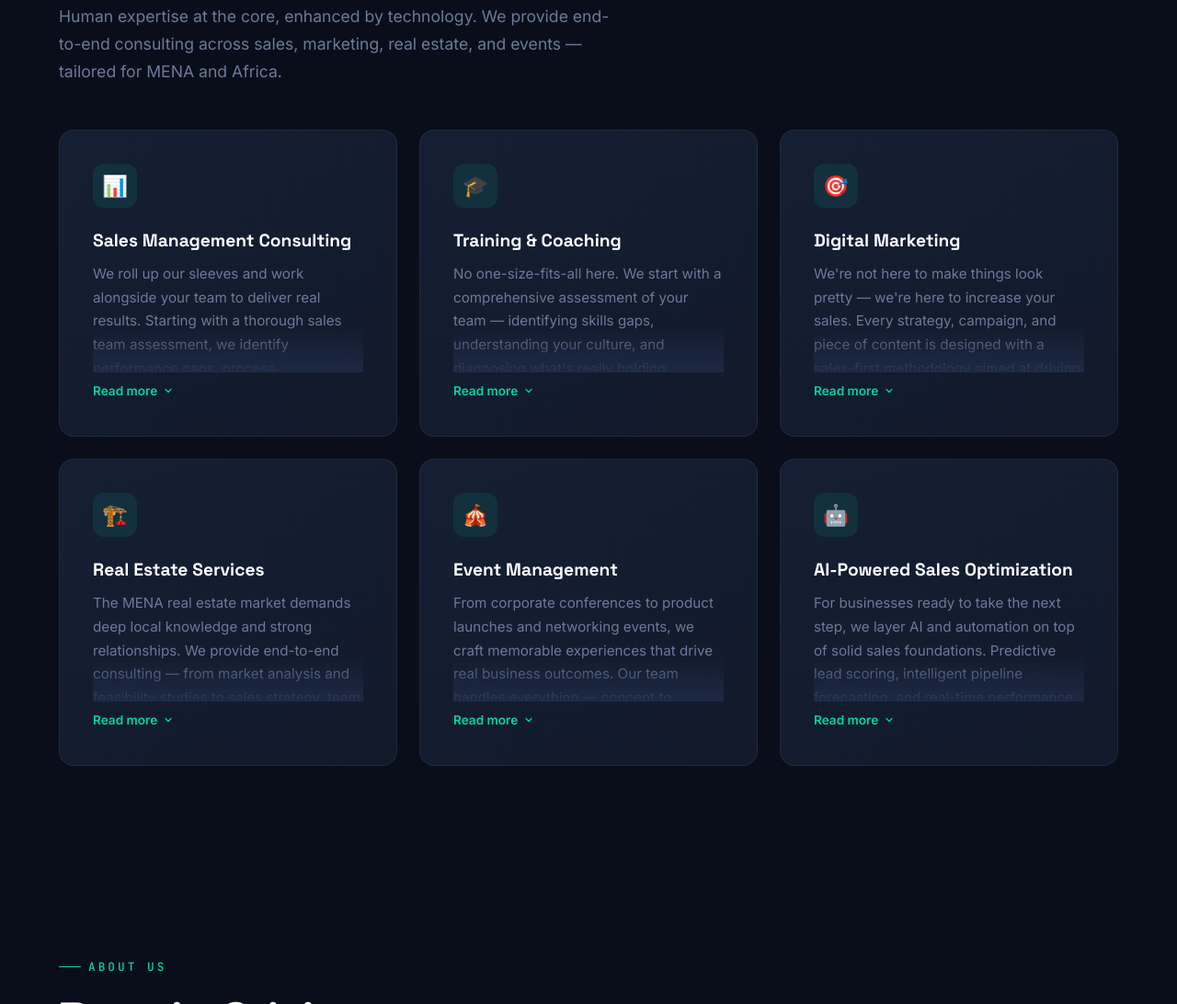
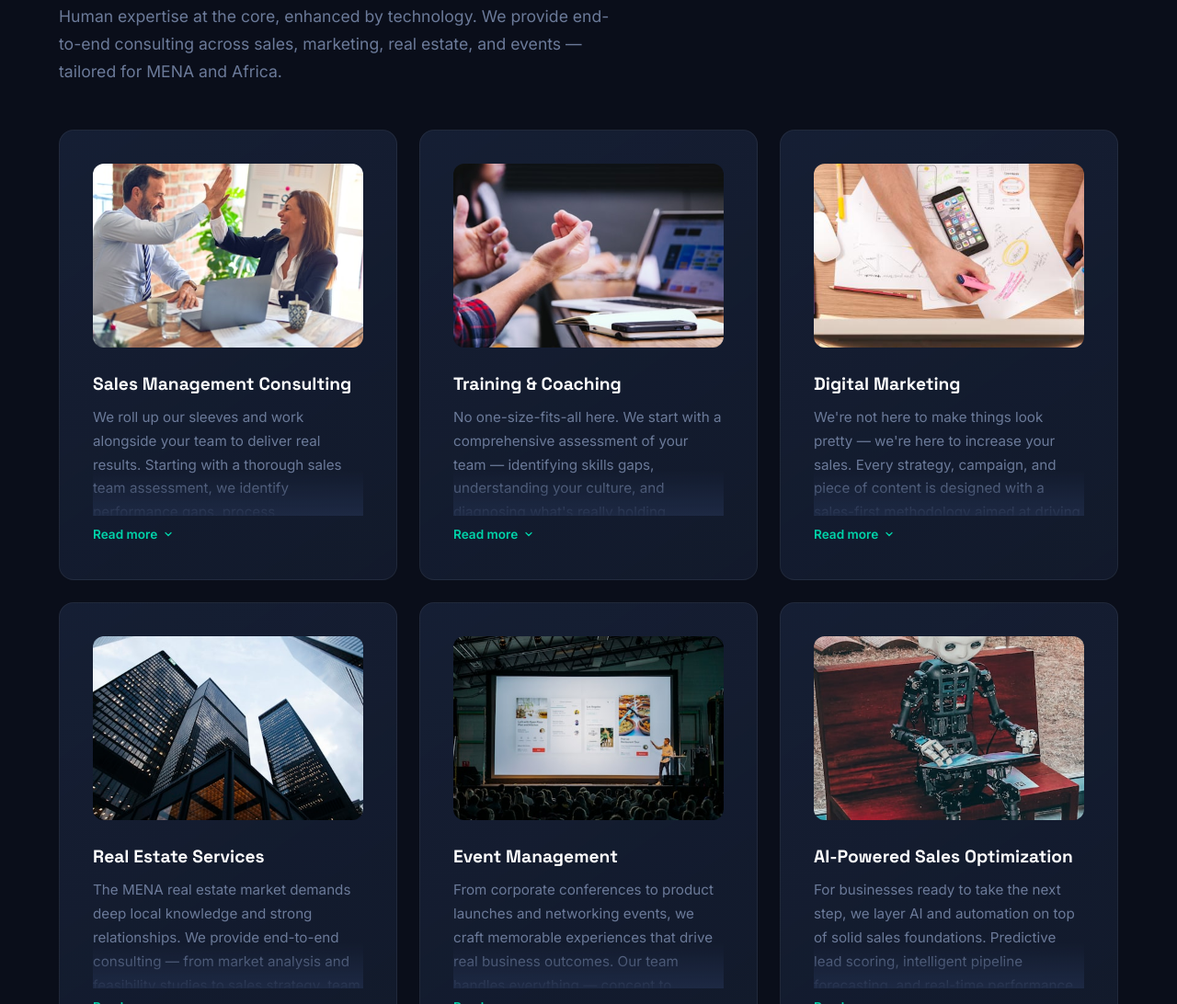
Before and after one commit to mayssa-sys/horae-group, a plain HTML site: page index.html in a window 1280 px wide. Shown: the part 1020-2112 px from the top of the page at 92% size. Drawn offline with Linux system fonts and the light colour scheme; animation ran at ten frames a second.

Commit message:
Replace emoji service icons with professional images (fixed 200px height)
- Sales: team collaboration photo
- Training: workshop/seminar photo
- Marketing: analytics/laptop photo
- Real Estate: modern building photo
- Events: conference photo
- AI: AI/robot visualization
- All images same 200px height, cover-fit, rounded corners

```diff
--- a/css/style.css
+++ b/css/style.css
@@ -956,6 +956,15 @@ h1, h2, h3, h4, h5, h6 {
 
 /* --- Animations --- */
 
+/* --- Service card image --- */
+.service-card-img {
+  width: 100%;
+  height: 200px;
+  object-fit: cover;
+  border-radius: 12px;
+  margin-bottom: 20px;
+}
+
 /* --- Service card expand --- */
 .service-card .service-text {
   position: relative;
--- a/index.html
+++ b/index.html
@@ -185,7 +185,7 @@
       <div class="services-grid">
 
         <div class="service-card fade-in">
-          <div class="service-icon">📊</div>
+          <img src="images/svc-sales.jpg" alt="Sales Management Consulting" class="service-card-img">
           <h3>Sales Management Consulting</h3>
           <div class="service-text">
             <p>We roll up our sleeves and work alongside your team to deliver real results. Starting with a thorough sales team assessment, we identify performance gaps, process inefficiencies, and missed opportunities — then restructure your entire operation for growth.</p>
@@ -197,7 +197,7 @@
         </div>
 
         <div class="service-card fade-in">
-          <div class="service-icon">🎓</div>
+          <img src="images/svc-training.jpg" alt="Training and Coaching" class="service-card-img">
           <h3>Training & Coaching</h3>
           <div class="service-text">
             <p>No one-size-fits-all here. We start with a comprehensive assessment of your team — identifying skills gaps, understanding your culture, and diagnosing what's really holding performance back. Then we design a customized solution that fits your people.</p>
@@ -209,7 +209,7 @@
         </div>
 
         <div class="service-card fade-in">
-          <div class="service-icon">🎯</div>
+          <img src="images/svc-marketing.jpg" alt="Digital Marketing" class="service-card-img">
           <h3>Digital Marketing</h3>
           <div class="service-text">
             <p>We're not here to make things look pretty — we're here to increase your sales. Every strategy, campaign, and piece of content is designed with a sales-first methodology aimed at driving revenue.</p>
@@ -221,7 +221,7 @@
         </div>
 
         <div class="service-card fade-in">
-          <div class="service-icon">🏗️</div>
+          <img src="images/svc-realestate.jpg" alt="Real Estate Services" class="service-card-img">
           <h3>Real Estate Services</h3>
           <div class="service-text">
             <p>The MENA real estate market demands deep local knowledge and strong relationships. We provide end-to-end consulting — from market analysis and feasibility studies to sales strategy, team training, and project launch execution.</p>
@@ -233,7 +233,7 @@
         </div>
 
         <div class="service-card fade-in">
-          <div class="service-icon">🎪</div>
+          <img src="images/svc-events.jpg" alt="Event Management" class="service-card-img">
           <h3>Event Management</h3>
           <div class="service-text">
             <p>From corporate conferences to product launches and networking events, we craft memorable experiences that drive real business outcomes. Our team handles everything — concept to execution.</p>
@@ -245,7 +245,7 @@
         </div>
 
         <div class="service-card fade-in">
-          <div class="service-icon">🤖</div>
+          <img src="images/svc-ai.jpg" alt="AI-Powered Sales Optimization" class="service-card-img">
           <h3>AI-Powered Sales Optimization</h3>
           <div class="service-text">
             <p>For businesses ready to take the next step, we layer AI and automation on top of solid sales foundations. Predictive lead scoring, intelligent pipeline forecasting, and real-time performance dashboards.</p>
```
Also changed, not shown: images/svc-ai.jpg (added), images/svc-events.jpg (added), images/svc-marketing.jpg (added), images/svc-realestate.jpg (added), images/svc-sales.jpg (added), images/svc-training.jpg (added).
